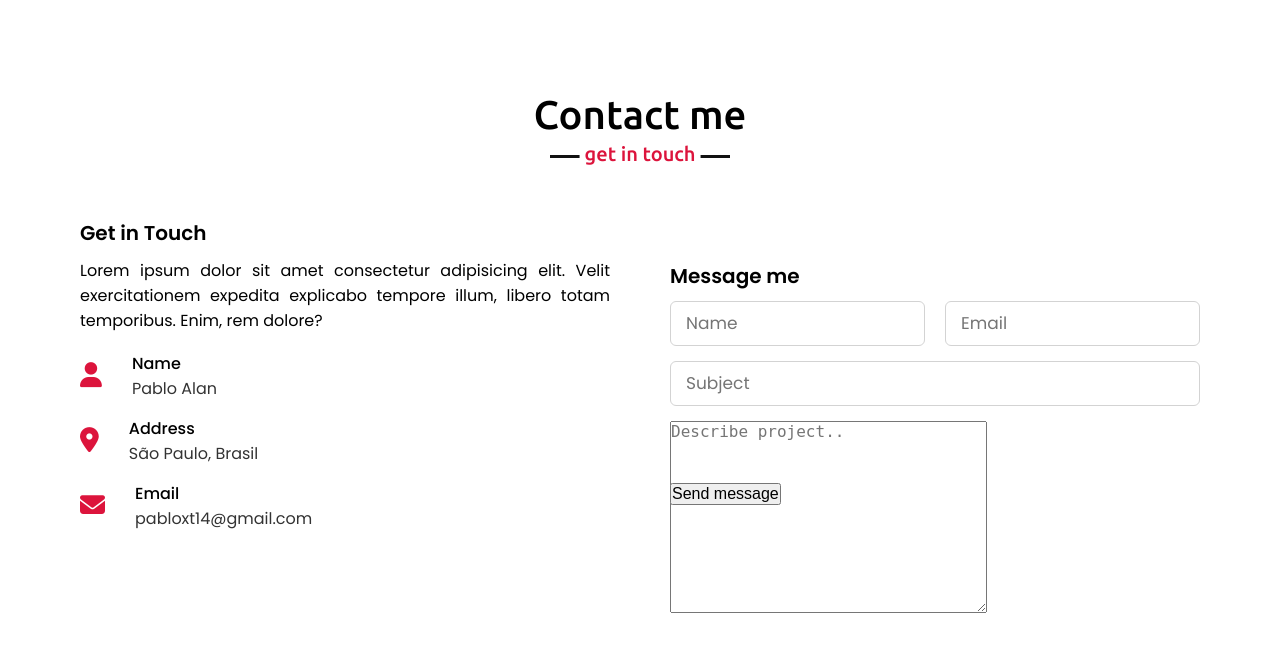
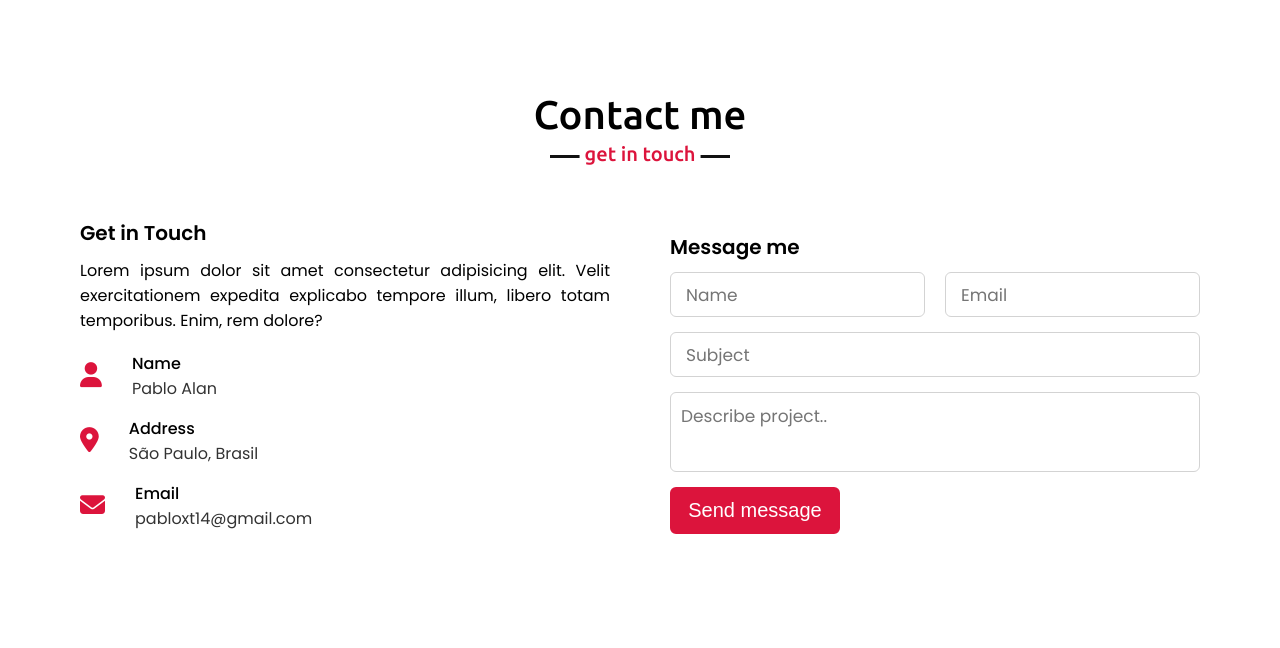
Before and after one commit to PabloXT14/Discover-Rocketseat, a web app: file Portifólio Website/index.html in a window 1280 px wide. Shown: the part 3422-4070 px from the top of the page. Run offline with its HTML, style and script files only (its server is not run), Linux system fonts and the light colour scheme; some libraries are stand-ins or nearby versions.

Commit message:
new alteration

```diff
--- a/Portifólio Website/css/style.css
+++ b/Portifólio Website/css/style.css
@@ -542,6 +542,11 @@
     margin-bottom: 1.5rem;
 }
 
+.contact .right form .textarea {
+    height: 8rem;
+    width: 100%;
+}
+
 .contact .right form .name {
     margin-right: 1rem;
 }
@@ -550,7 +555,8 @@
     margin-left: 1rem;
 }
 
-.contact .right form .field input {
+.contact .right form .field input,
+.contact .right form .textarea textarea {
     height: 100%;
     width: 100%;
     border: 1px solid lightgray;
@@ -560,6 +566,38 @@
     font-size: 1.7rem;
     font-family: 'Poppins', sans-serif;
 }
+
+.contact .right form .textarea textarea {
+    padding: 1rem;
+    resize: none;
+}
+
+
+.contact .right form .button {
+    height: 4.7rem;
+    width: 17rem;
+}
+
+.contact .right form .button button {
+    height: 100%;
+    width: 100%;
+    border: 2px solid crimson;
+    border-radius: 6px;
+    background: crimson;
+    color: #FFF;
+    font-size: 2rem;
+    font-weight: 500;
+    cursor: pointer;
+    transition: all 0.3s ease;
+}
+
+.contact .right form .button button:hover {
+    color: crimson;
+    background: none;
+}
+
+
+
 
 
 
@@ -660,11 +698,13 @@
         margin-bottom: 2rem;
     }
 
-    /* Responsividade do Skills */
-    .skills .skills-content .column {
+    /* Responsividade do Skills & Contact*/
+    .skills .skills-content .column,
+    .contact .contact-content .column {
         width: 100%;
         margin-bottom: 3.5rem;
     }
+
 
 }
 
--- a/Portifólio Website/index.html
+++ b/Portifólio Website/index.html
@@ -28,7 +28,7 @@
                 <li><a href="#services">Services</a></li>
                 <li><a href="#skills">Skills</a></li>
                 <li><a href="#teams">Teams</a></li>
-                <li><a href="#">Contact</a></li>
+                <li><a href="#contact">Contact</a></li>
             </ul>
             <div class="menu-btn">
                 <i class="fas fa-bars"></i>
```
